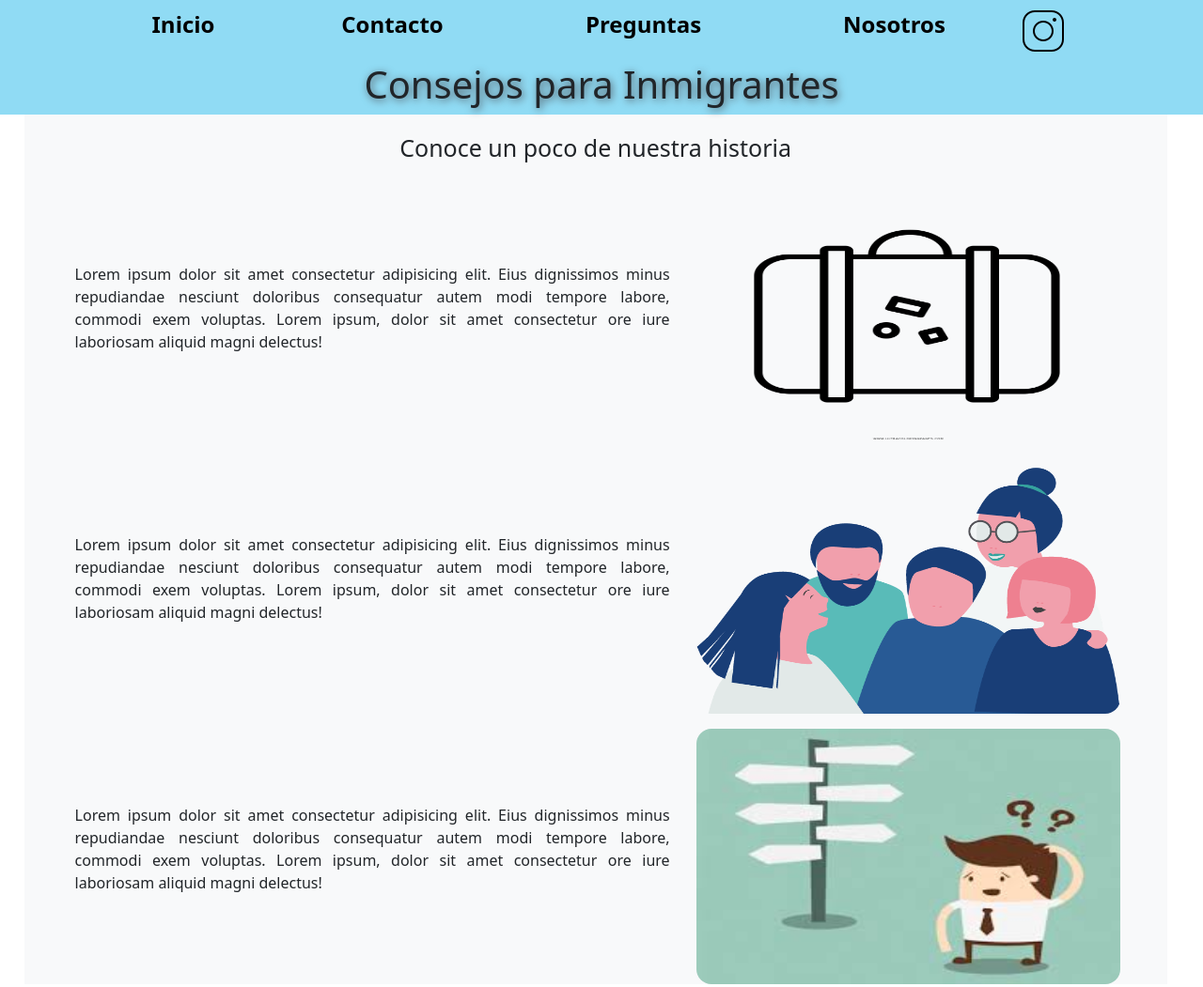
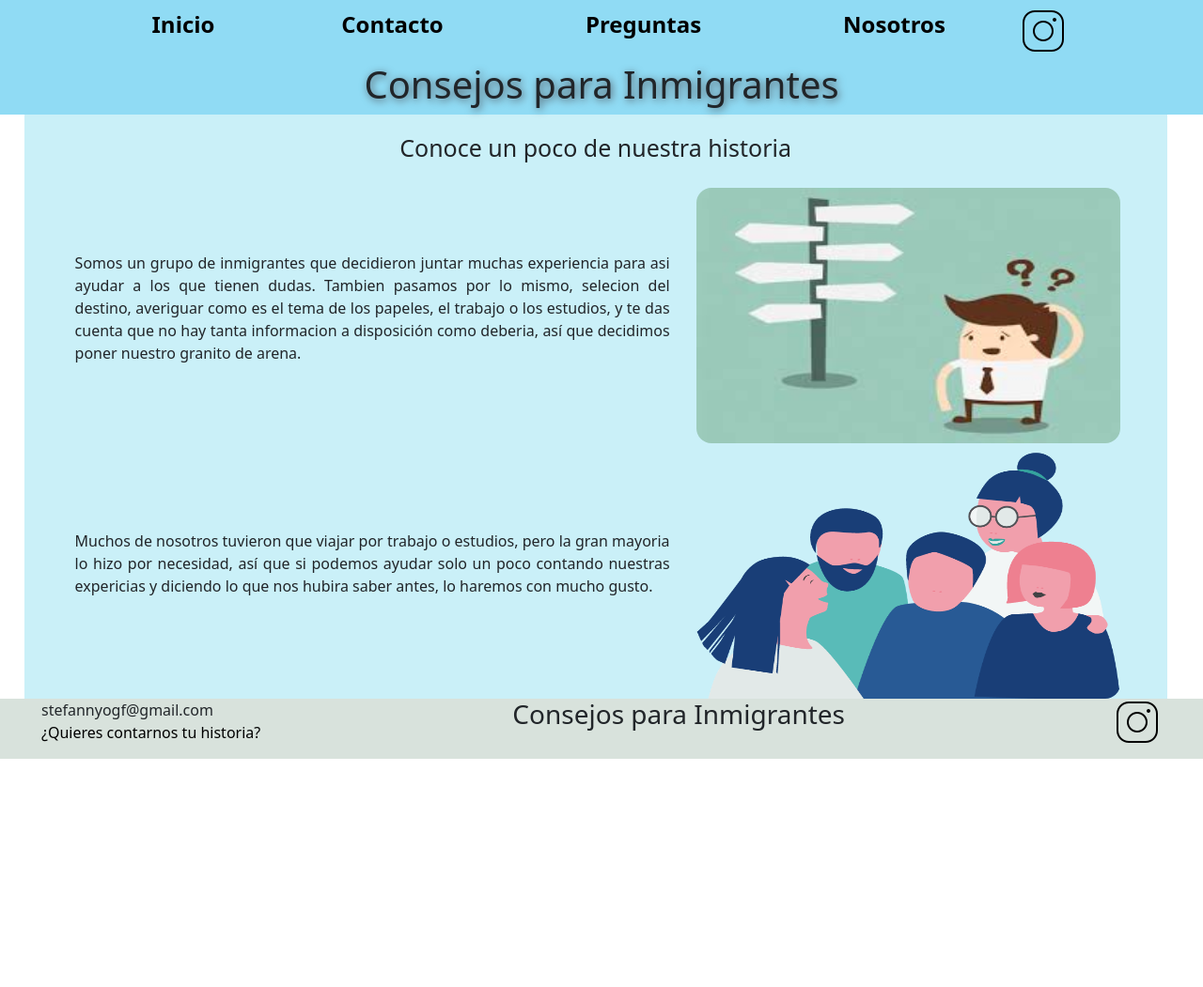
Before and after one commit to Stefannyogf/Entrega-Stefanny-Garcia, a website: page pag/nosotros.html in a window 1280 px wide. Shown: the top 1051 px of the page at 94% size. After the commit the page ends 808 px from the top, so only its background shows below. Drawn offline with nearby package versions, Linux system fonts and the light colour scheme.

Commit message:
Se agrego mas contenido real,  se termino Contacto, sobre nosotros y el index

```diff
--- a/pag/nosotros.html
+++ b/pag/nosotros.html
@@ -12,8 +12,10 @@
     <link href="https://cdn.jsdelivr.net/npm/bootstrap@5.1.3/dist/css/bootstrap.min.css" rel="stylesheet"
         integrity="sha384-1BmE4kWBq78iYhFldvKuhfTAU6auU8tT94WrHftjDbrCEXSU1oBoqyl2QvZ6jIW3" crossorigin="anonymous">
     <link rel="stylesheet" href="../css/estiloss.css">
-    <meta name="description" content="También somos inmigrantes, nos tocó viajar por diferentes motivos como trabajo, estudios o necesidad, te contamos un poco.">
-    <meta name="keywords" content="Experiencias, inmigrantes, viajes, estudios, trabajo, necesidad, pasaporte, documentos, documentación, consejos para inmigrantes, trabajo, amigos, familia, migración.">
+    <meta name="description"
+        content="También somos inmigrantes, nos tocó viajar por diferentes motivos como trabajo, estudios o necesidad, te contamos un poco.">
+    <meta name="keywords"
+        content="Experiencias, inmigrantes, viajes, estudios, trabajo, necesidad, pasaporte, documentos, documentación, consejos para inmigrantes, trabajo, amigos, familia, migración.">
 </head>
 
 <body>
@@ -91,11 +93,13 @@
         <div class="container">
             <div class="row">
                 <div class="c_contenidop  col-lg-7 col-md-7">
-                    <P class="espacio_abajo">Lorem ipsum dolor sit amet consectetur adipisicing elit. Eius dignissimos minus
-                        repudiandae nesciunt
-                        doloribus consequatur autem modi tempore labore, commodi exem voluptas. Lorem ipsum, dolor sit amet
-                        consectetur ore iure
-                        laboriosam aliquid magni delectus!
+                    <P class="espacio_abajo">
+                        Somos un grupo de inmigrantes que decidieron juntar muchas experiencia para asi ayudar a los que
+                        tienen dudas.
+
+                        Tambien pasamos por lo mismo, selecion del destino, averiguar como es el tema de los papeles, el
+                        trabajo o los estudios, y te das cuenta que no hay tanta informacion a disposición como deberia,
+                        así que decidimos poner nuestro granito de arena.
                     </P>
 
                 </div>
@@ -103,19 +107,18 @@
 
                 <div class=" cada_imagen2 col-lg-5 col-md-5">
 
-                    <img src="../img/MALETAGANADORALOGOpng.png" alt="Maleta">
+                    <img src="../img/adondeva.jpg" alt="Maleta">
 
                 </div>
 
             </div>
 
-            <div class="row espacio-entreparrafos">
+            <div class="row ">
                 <div class="c_contenidop  col-lg-7 col-md-7">
-                    <P class="espacio_abajo">Lorem ipsum dolor sit amet consectetur adipisicing elit. Eius dignissimos minus
-                        repudiandae nesciunt
-                        doloribus consequatur autem modi tempore labore, commodi exem voluptas. Lorem ipsum, dolor sit amet
-                        consectetur ore iure
-                        laboriosam aliquid magni delectus!
+                    <P class="espacio_abajo">
+                        Muchos de nosotros tuvieron que viajar por trabajo o estudios, pero la gran mayoria lo hizo por
+                        necesidad, así que si podemos ayudar solo un poco contando nuestras expericias y diciendo lo que
+                        nos hubira saber antes, lo haremos con mucho gusto.
                     </P>
 
                 </div>
@@ -129,25 +132,9 @@
 
             </div>
 
-            <div class="row espacio-entreparrafos">
-                <div class="c_contenidop  col-lg-7 col-md-7">
-                    <P class="espacio_abajo">Lorem ipsum dolor sit amet consectetur adipisicing elit. Eius dignissimos minus
-                        repudiandae nesciunt
-                        doloribus consequatur autem modi tempore labore, commodi exem voluptas. Lorem ipsum, dolor sit amet
-                        consectetur ore iure
-                        laboriosam aliquid magni delectus!
-                    </P>
-
-                </div>
 
 
-                <div class=" cada_imagen2 col-lg-5 col-md-5">
-
-                    <img src="../img/adondeva.jpg" alt="a donde va">
-
-                </div>
-
-            </div>
+        </div>
 
 
         </div>
--- a/scss/_variables.scss
+++ b/scss/_variables.scss
@@ -1,3 +1,3 @@
 $color_principal: #90dbf4;
 $color_secundario: #d8e2dc;
-$Fondo: #f8f9fa;
+$Fondo: #caf0f8;
```
Also changed, not shown: pag/contacto.html (+3 -7 lines), pag/testimoniales.html (+4 -4 lines), css/estiloss.css, img/entrevista.png (added).
